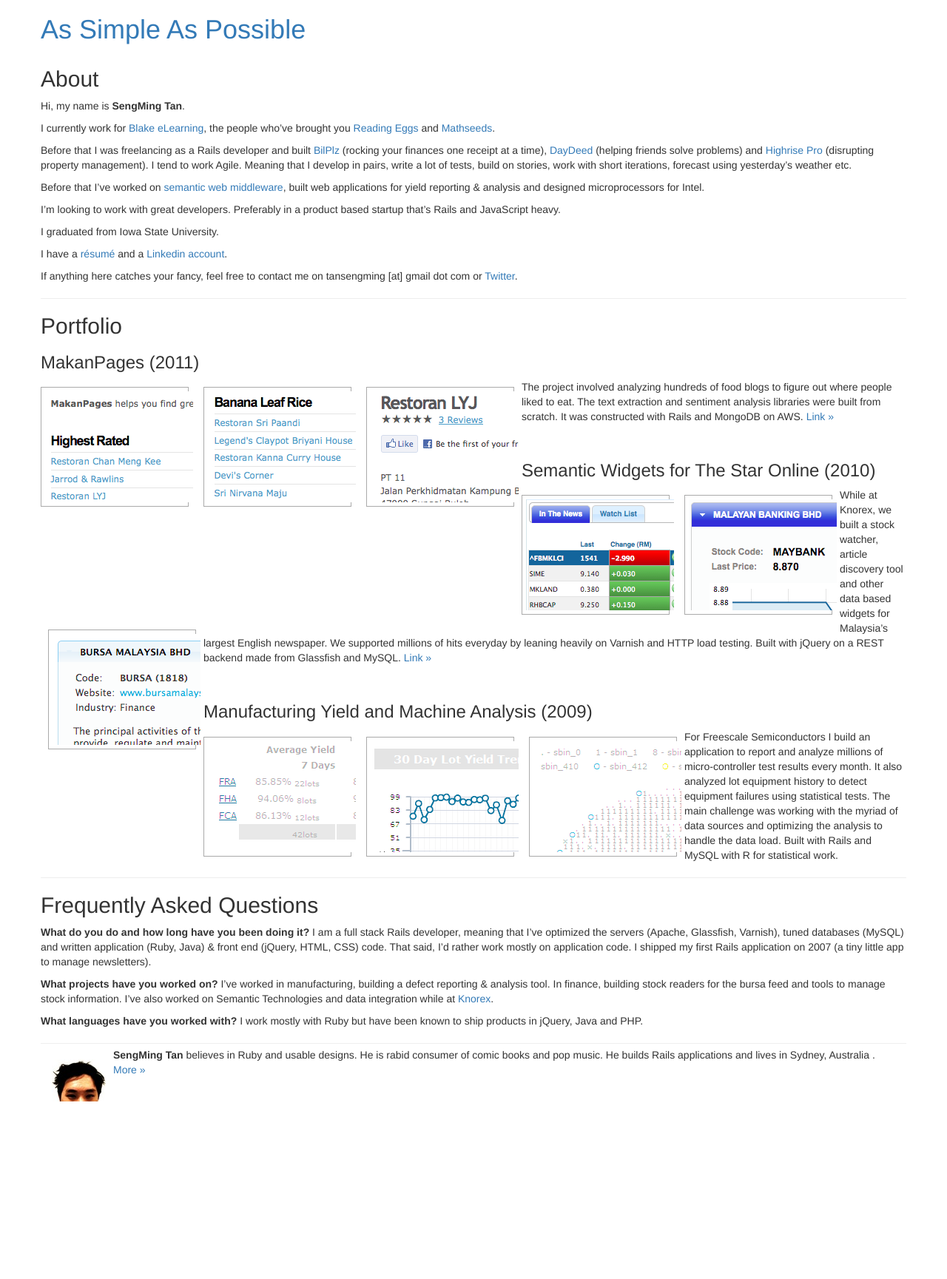
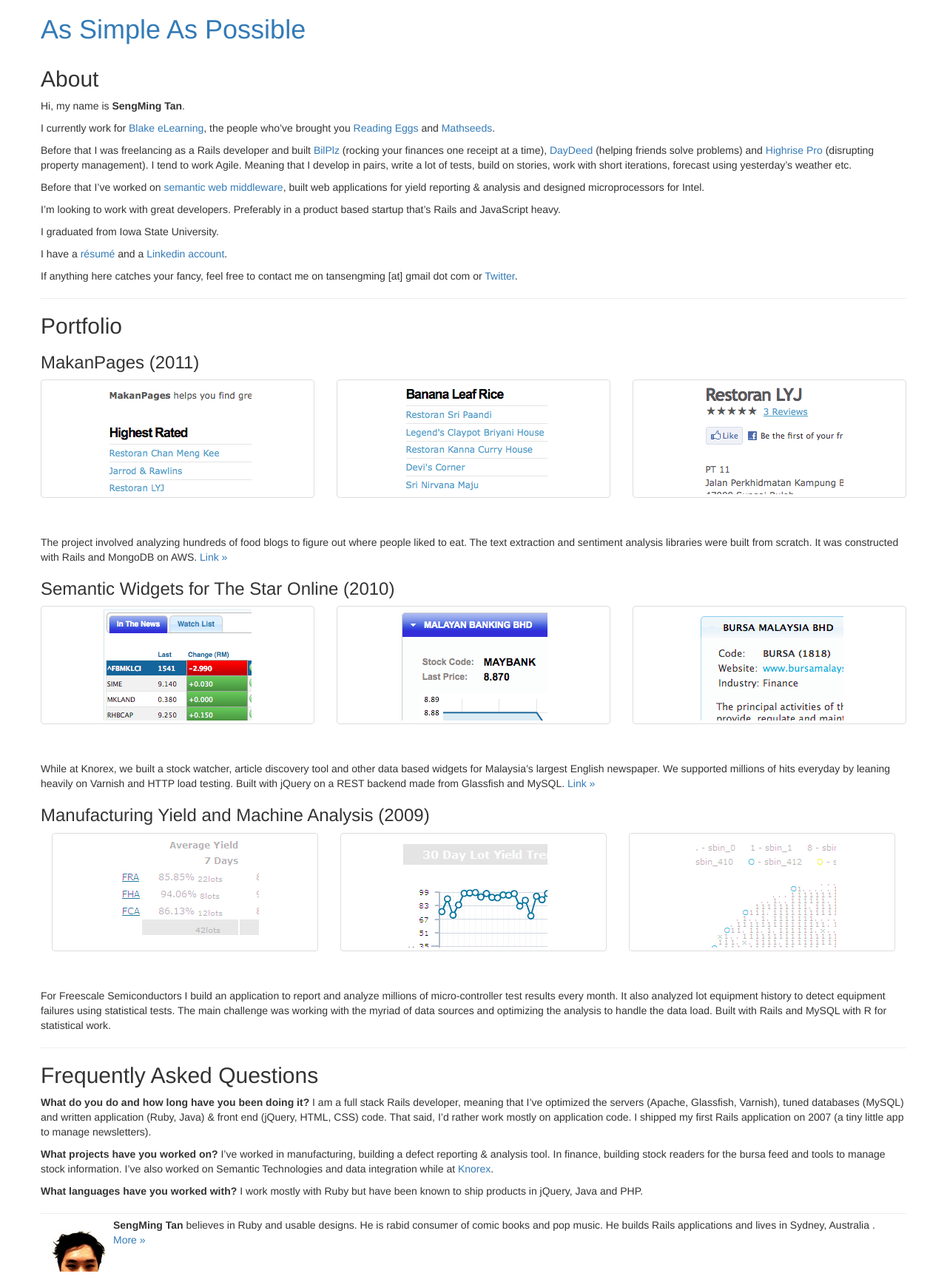
Before and after one commit to tansengming/tansengming.github.com, a Jekyll site: the page built from pages/_posts/2009-11-26-about.markdown, in a window 1280 px wide. Shown: the whole page at 74% size. Built offline with Jekyll 4.4.1, drawn with Linux system fonts in a browser that asks for light colours; nearby versions of some CDN libraries; Markdown is read by kramdown in place of the engine named in the settings; comment, search, counter and statistics services are not loaded; before the commit the page ends 1499 px from its top, so only the background shows below that.

Commit message:
about page now uses bootstrap

```diff
--- a/pages/_posts/2009-11-26-about.markdown
+++ b/pages/_posts/2009-11-26-about.markdown
@@ -24,79 +24,72 @@ If anything here catches your fancy, feel free to contact me on tansengming \[at
 ## Portfolio
 
 <h3>MakanPages (2011)</h3>
-<div class='photos lightbox'>
-  <div class="first_photo photo">
-    <a href="/images/makanpages-index.png" title="Landing page for MakanPages.com">
-      <img src="/images/makanpages-index-thumb.png" alt="makan pages index" style='width: 200px; height: 150px' />
+<div class='lightbox row'>
+  <div class="col-md-4">
+    <a href="/images/makanpages-index.png" title="Landing page for MakanPages.com" class='thumbnail'>
+      <img src="/images/makanpages-index-thumb.png" alt="makan pages index"/>
     </a>
   </div>
-  <div class="photo">
-    <a href="/images/makanpages-food.png" title="Food Index for MakanPages.com">
-      <img src="/images/makanpages-food-thumb.png" alt="makan pages index" style='width: 200px; height: 150px' />
+  <div class="col-md-4">
+    <a href="/images/makanpages-food.png" title="Food Index for MakanPages.com" class='thumbnail'>
+      <img src="/images/makanpages-food-thumb.png" alt="makan pages index"/>
     </a>
   </div>
-  <div class="photo">
-    <a href="/images/makanpages-place.png" title="Eating Place Details on MakanPages.com">
-      <img src="/images/makanpages-place-thumb.png" alt="makan pages index" style='width: 200px; height: 150px' />
+  <div class="col-md-4">
+    <a href="/images/makanpages-place.png" title="Eating Place Details on MakanPages.com" class='thumbnail'>
+      <img src="/images/makanpages-place-thumb.png" alt="makan pages index"/>
     </a>
   </div>
 </div>
-<div class='clear'>
-</div>
 
+<p>&nbsp;</p>
 The project involved analyzing hundreds of food blogs to figure out where people liked to eat. The text extraction and sentiment analysis libraries were built from scratch. It was constructed with Rails and MongoDB on AWS.
 [Link &raquo;](http://makanpages.com/)
 
-<br />
-
 <h3>Semantic Widgets for The Star Online (2010)</h3>
-<div class='photos lightbox'>
-  <div class="first_photo photo">
-    <a href="/images/bizstar-main.png" title="The Star Business Main Page">
-      <img src="/images/bizstar-main-thumb.png" alt="makan pages index" style='width: 200px; height: 150px' />
+<div class='photos row'>
+  <div class="col-md-4">
+    <a href="/images/bizstar-main.png" title="The Star Business Main Page" class='thumbnail'>
+      <img src="/images/bizstar-main-thumb.png" alt="makan pages index" />
     </a>
   </div>
-  <div class="photo">
-    <a href="/images/bizstar-article.png" title="The Star Business Article page">
-      <img src="/images/bizstar-article-thumb.png" alt="makan pages index" style='width: 200px; height: 150px' />
+  <div class="col-md-4">
+    <a href="/images/bizstar-article.png" title="The Star Business Article page" class='thumbnail'>
+      <img src="/images/bizstar-article-thumb.png" alt="makan pages index" />
     </a>
   </div>
-  <div class="photo">
-    <a href="/images/bizstar-marketwatch.png" title="The Star Business Marketwatch page">
-      <img src="/images/bizstar-marketwatch-thumb.png" alt="makan pages index" style='width: 200px; height: 150px' />
+  <div class="col-md-4">
+    <a href="/images/bizstar-marketwatch.png" title="The Star Business Marketwatch page" class='thumbnail'>
+      <img src="/images/bizstar-marketwatch-thumb.png" alt="makan pages index" />
     </a>
   </div>
 </div>
-<div class='clear'>
-</div>
 
+<p>&nbsp;</p>
 While at Knorex, we built a stock watcher, article discovery tool and other data based widgets for Malaysia's largest English newspaper. We supported millions of hits everyday by leaning heavily on Varnish and HTTP load testing. Built with jQuery on a REST backend made from Glassfish and MySQL.
 [Link &raquo;](http://biz.thestar.com.my/)
-
-<br />
 
 <h3>Manufacturing Yield and Machine Analysis (2009)</h3>
 
 <div class='photos lightbox'>
-  <div class="first_photo photo">
-    <a href="/images/versailles-summary.png" title="Yield summary for different products">
-      <img src="/images/versailles-summary-thumb.png" alt="makan pages index" style='width: 200px; height: 150px' />
+  <div class="col-md-4">
+    <a href="/images/versailles-summary.png" title="Yield summary for different products" class='thumbnail'>
+      <img src="/images/versailles-summary-thumb.png" alt="makan pages index" />
     </a>
   </div>
-  <div class="photo">
-    <a href="/images/versailles-overview.png" title="Yield Overview sorted by time and lots">
-      <img src="/images/versailles-overview-thumb.png" alt="makan pages index" style='width: 200px; height: 150px' />
+  <div class="col-md-4">
+    <a href="/images/versailles-overview.png" title="Yield Overview sorted by time and lots" class='thumbnail'>
+      <img src="/images/versailles-overview-thumb.png" alt="makan pages index" />
     </a>
   </div>
-  <div class="photo">
-    <a href="/images/versailles-wafer.png" title="Yield summary lumped as wafers">
-      <img src="/images/versailles-wafer-thumb.png" alt="makan pages index" style='width: 200px; height: 150px' />
+  <div class="col-md-4">
+    <a href="/images/versailles-wafer.png" title="Yield summary lumped as wafers" class='thumbnail'>
+      <img src="/images/versailles-wafer-thumb.png" alt="makan pages index" />
     </a>
   </div>
 </div>
-<div class='clear'>
-</div>
 
+<p>&nbsp;</p>
 For Freescale Semiconductors I build an application to report and analyze millions of micro-controller test results every month. It also analyzed lot equipment history to detect equipment failures using statistical tests. The main challenge was working with the myriad of data sources and optimizing the analysis to handle the data load. Built with Rails and MySQL with R for statistical work.
 
 ---
```
